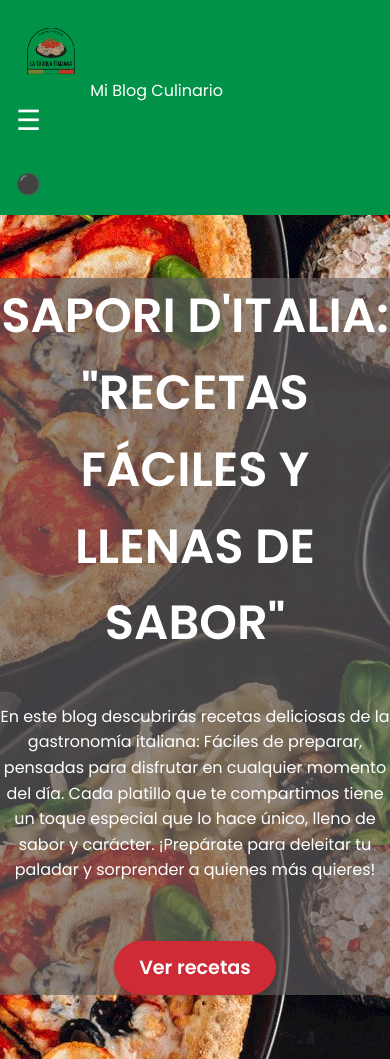
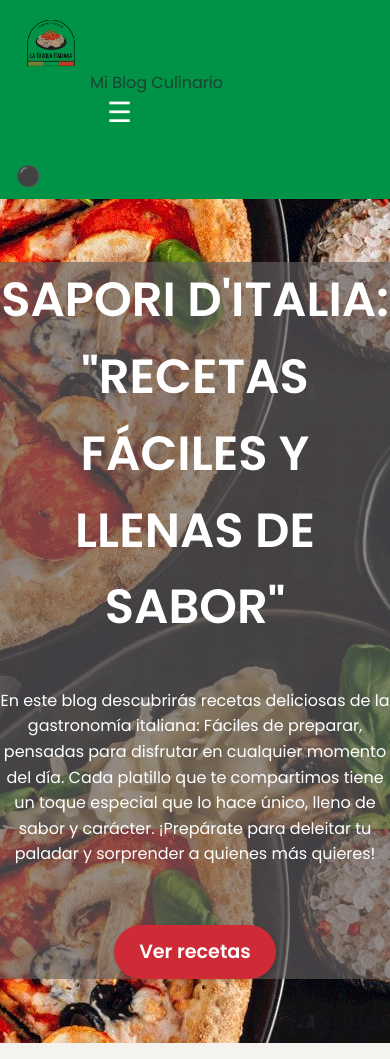
Before and after one commit to am3338941-cloud/BLOG_CULINARIO2, a plain HTML site: page index.html in a window 390 px wide. Shown: the top 1059 px of the page. Drawn offline with Linux system fonts and the light colour scheme; a web font is replaced by a local one.

Commit message:
Update estilos.css

```diff
--- a/css/estilos.css
+++ b/css/estilos.css
@@ -57,20 +57,59 @@ header {
   position: sticky;
   top: 0;
   background: var(--color-verde);
-  color: white;
   display: flex;
+  align-items: center;
   justify-content: space-between;
+  padding: 0.8rem 2rem;
+  z-index: 10;
+  height: 70px;
+}
+
+.header-left {
+  display: flex;
   align-items: center;
-  padding: 1rem 2rem;
-  z-index: 10;
-  height: 100px;
 }
 
 .logo {
-  width: 50px;
+  width: 60px;
   height: auto;
-  margin-right: 10px;
 }
+
+#modoOscuroBtn, #menuToggle {
+  background: none;
+  border: none;
+  font-size: 24px;
+  cursor: pointer;
+  color: white;
+}
+
+nav {
+  display: flex;
+  gap: 1.5rem;
+}
+
+nav a {
+  color: white;
+  text-decoration: none;
+  font-weight: 600;
+  position: relative;
+}
+
+nav a::after {
+  content: "";
+  position: absolute;
+  width: 0%;
+  height: 2px;
+  left: 0;
+  bottom: -3px;
+  background: var(--color-rojo);
+  transition: width 0.3s;
+}
+
+nav a:hover::after {
+  width: 100%;
+}
+
 
 header nav a,
 footer nav a {
@@ -301,13 +340,49 @@ footer {
     width: 90%;
     margin: 1rem auto;
   }
+  header {
+    flex-wrap: wrap;
+    justify-content: space-between;
+    padding: 0.5rem 1rem;
+    height: auto;
+  }
 
-  header {
+  #menuToggle {
+    display: block;
+    order: 2;
+    margin: 0 auto;
+  }
+
+  nav {
     flex-direction: column;
     align-items: center;
-    height: auto;
-    padding: 1rem;
+    width: 100%;
+    max-height: 0;
+    overflow: hidden;
+    transition: max-height 0.4s ease;
+    order: 3;
   }
+
+  nav.active {
+    max-height: 400px;
+  }
+
+  nav a {
+    width: 100%;
+    text-align: center;
+    padding: 0.8rem 0;
+    border-bottom: 1px solid rgba(255,255,255,0.2);
+    margin: 0;
+  }
+
+  .header-left {
+    order: 1;
+  }
+
+  #modoOscuroBtn {
+    order: 4;
+  }
+}
 
   .logo {
     margin: 0 0 10px 0;
```
